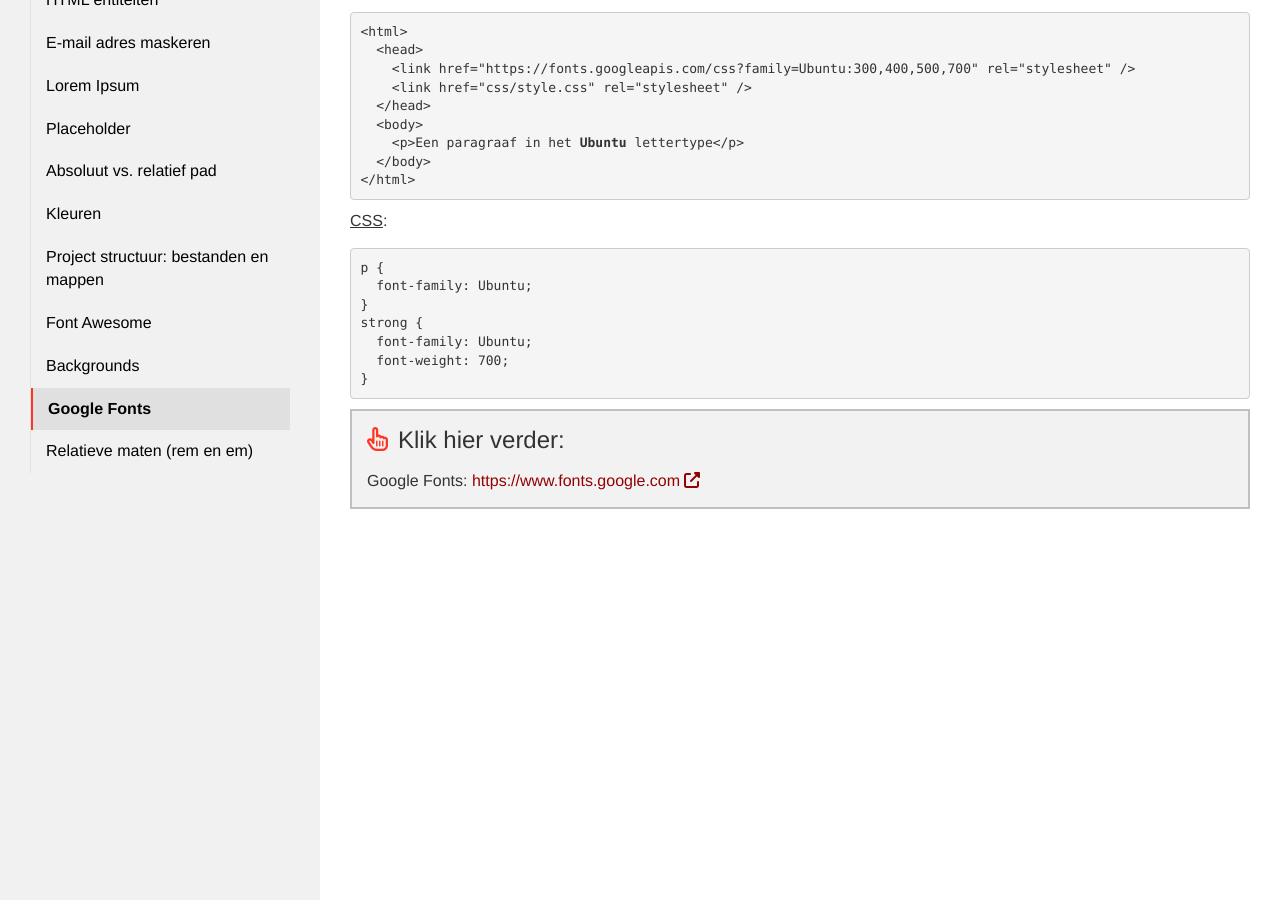
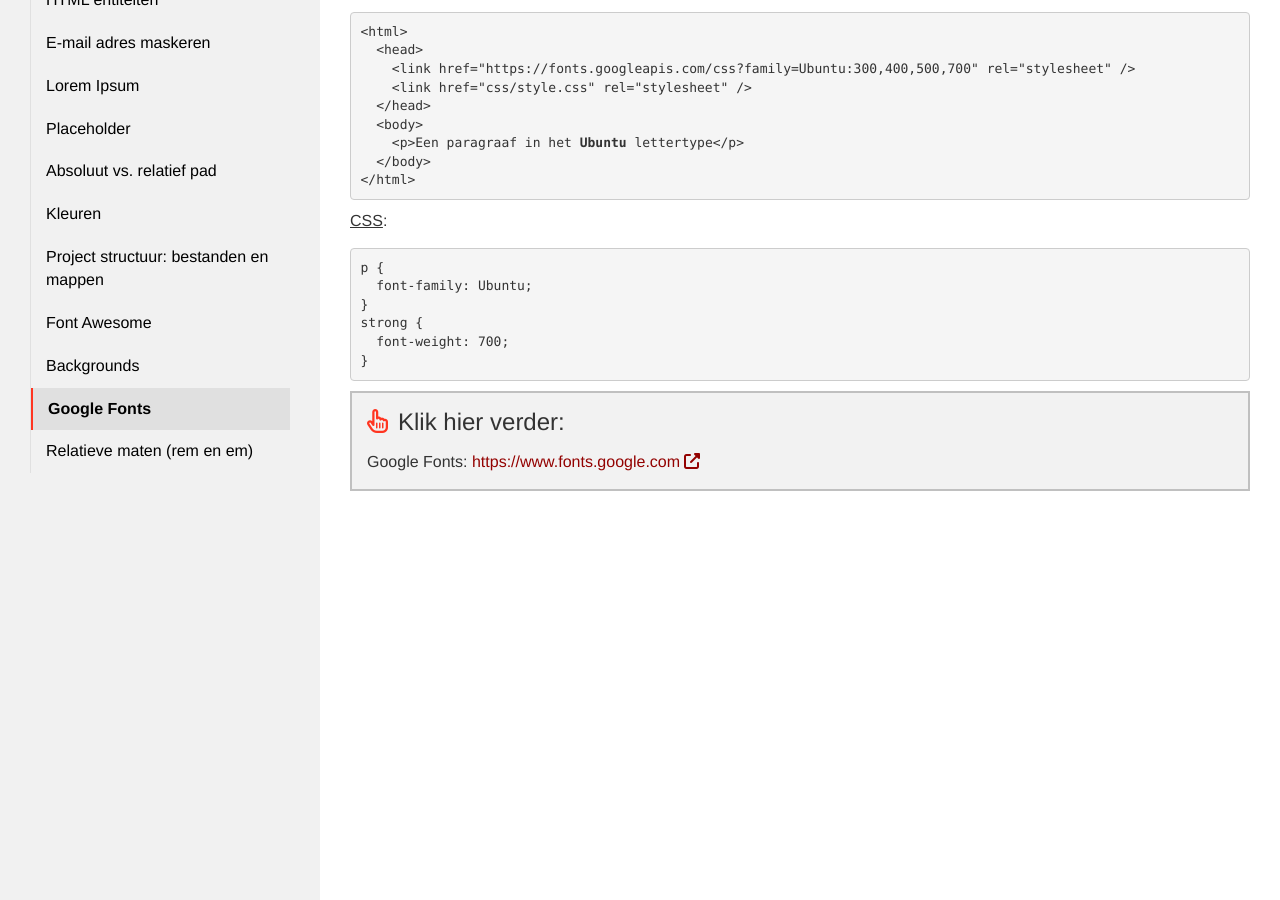
Before and after one commit to Syntra-Brussel/webdesign, a Jekyll site: the page built from tips-and-tricks/google-fonts.md, in a window 1280 px wide and 900 px high, scrolled down 393 px. Built offline with Jekyll 4.4.1, drawn with Linux system fonts in a browser that asks for light colours; nearby versions of some CDN libraries; a script that is not in the unit is left out.

Commit message:
Update google-fonts.md

```diff
--- a/tips-and-tricks/google-fonts.md
+++ b/tips-and-tricks/google-fonts.md
@@ -34,7 +34,6 @@ p {
   font-family: Ubuntu;
 }
 strong {
-  font-family: Ubuntu;
   font-weight: 700;
 }
 </pre>
```
